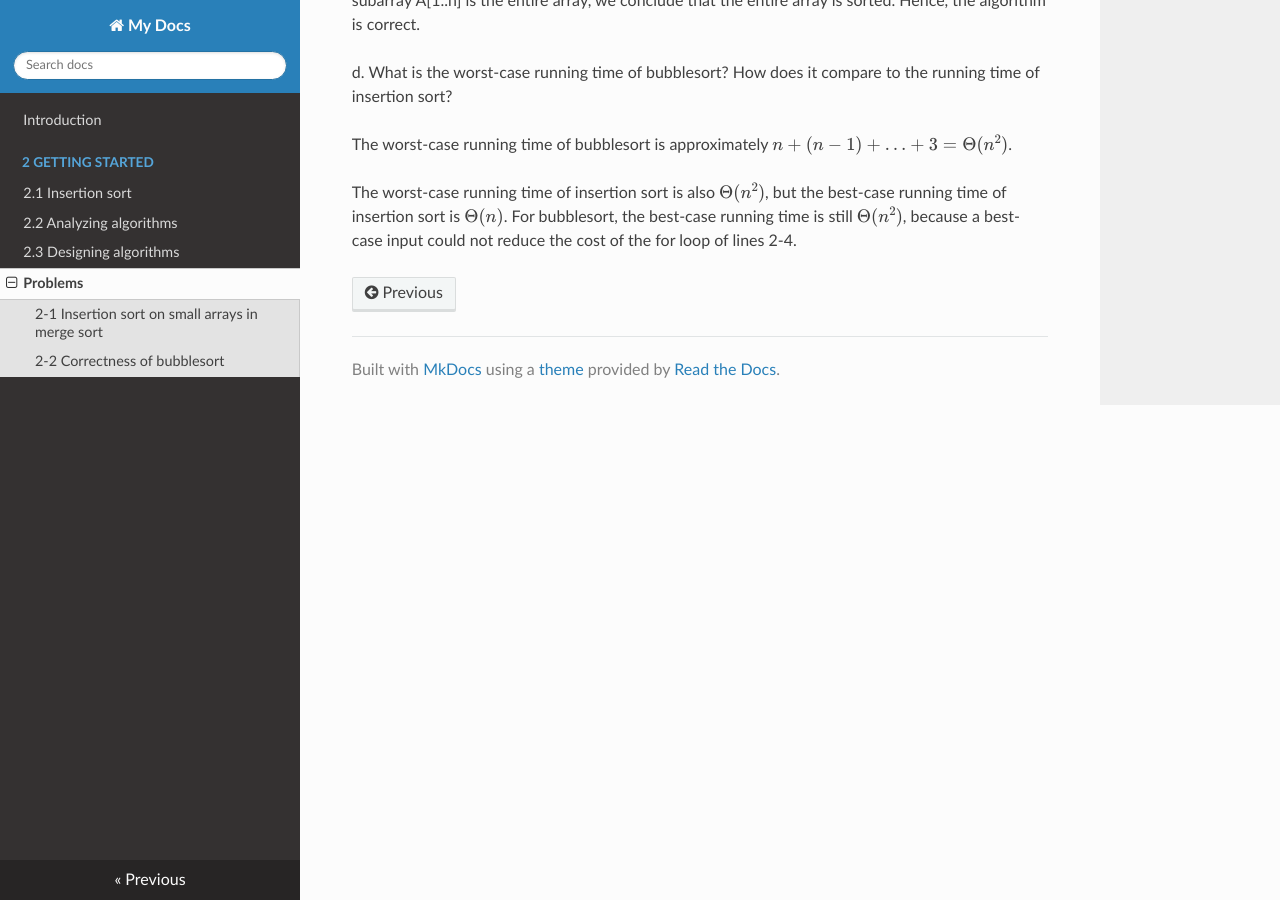
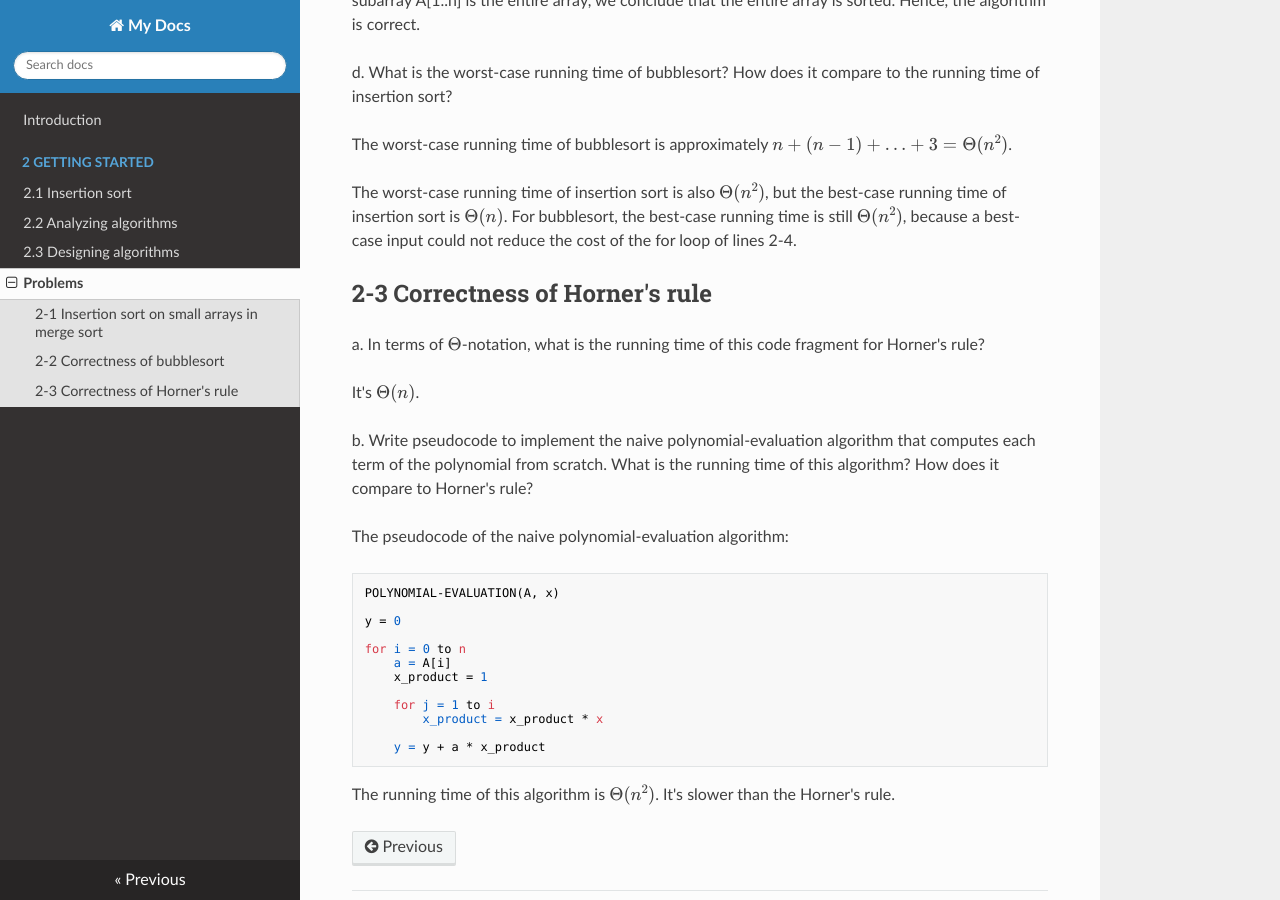
Before and after one commit to Frederick-S/Introduction-to-Algorithms-Notes, an MkDocs documentation site: the page built from docs/2-Getting-Started/Problems.md, in a window 1280 px wide and 900 px high, scrolled down 1965 px. Built offline with MkDocs 1.6.1, drawn with Linux system fonts in a browser that asks for light colours; nearby versions of some CDN libraries; formulas are drawn with MathJax 3; old or Windows-style settings are respelled for this version of MkDocs.

Commit message:
Update exercise

````diff
--- a/docs/2-Getting-Started/Problems.md
+++ b/docs/2-Getting-Started/Problems.md
@@ -50,3 +50,29 @@
 The worst-case running time of bubblesort is approximately $n + (n - 1) + \ldots + 3 = \Theta(n^2)$.
 
 The worst-case running time of insertion sort is also $\Theta(n^2)$, but the best-case running time of insertion sort is $\Theta(n)$. For bubblesort, the best-case running time is still $\Theta(n^2)$, because a best-case input could not reduce the cost of the for loop of lines 2-4.
+
+## 2-3 Correctness of Horner's rule
+a. In terms of $\Theta$-notation, what is the running time of this code fragment for Horner's rule?
+
+It's $\Theta(n)$.
+
+b. Write pseudocode to implement the naive polynomial-evaluation algorithm that computes each term of the polynomial from scratch. What is the running time of this algorithm? How does it compare to Horner's rule?
+
+The pseudocode of the naive polynomial-evaluation algorithm:
+
+```
+POLYNOMIAL-EVALUATION(A, x)
+
+y = 0
+
+for i = 0 to n
+    a = A[i]
+    x_product = 1
+
+    for j = 1 to i
+        x_product = x_product * x
+
+    y = y + a * x_product
+```
+
+The running time of this algorithm is $\Theta(n^2)$. It's slower than the Horner's rule.
````
